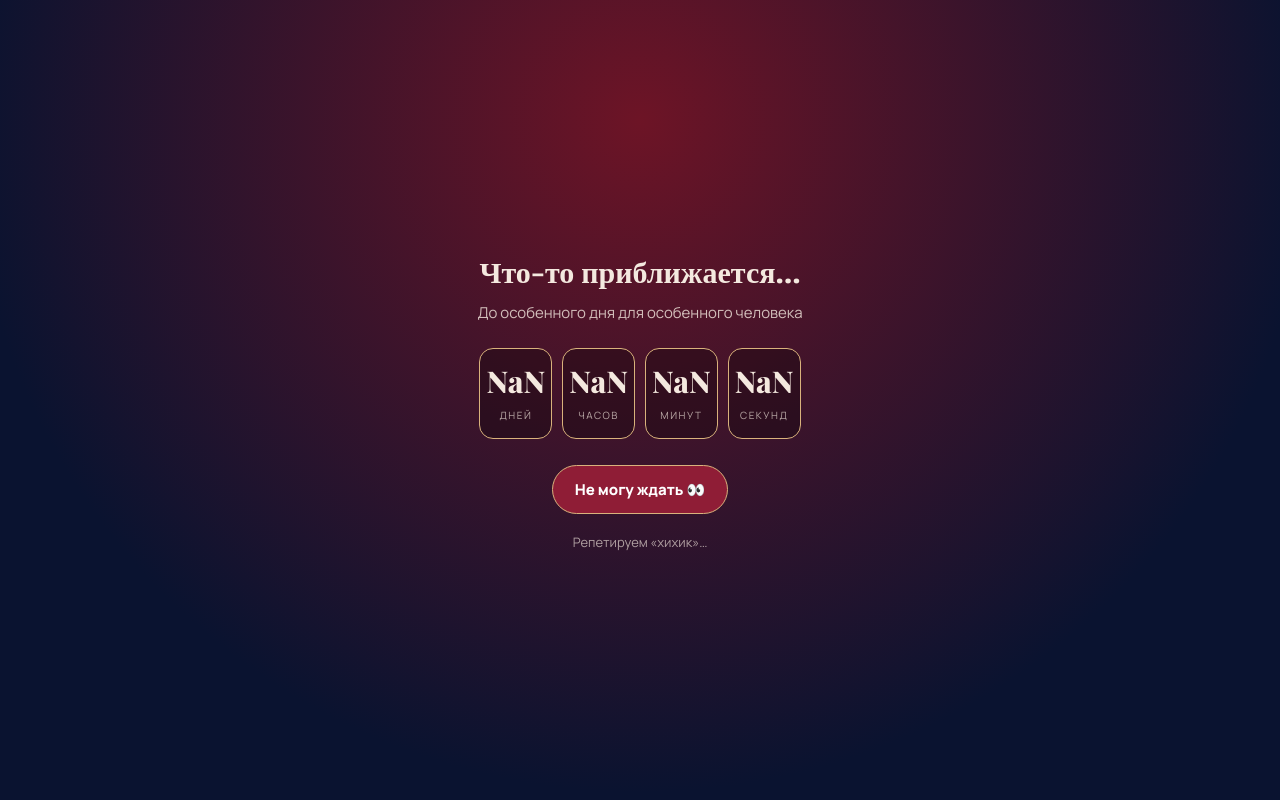
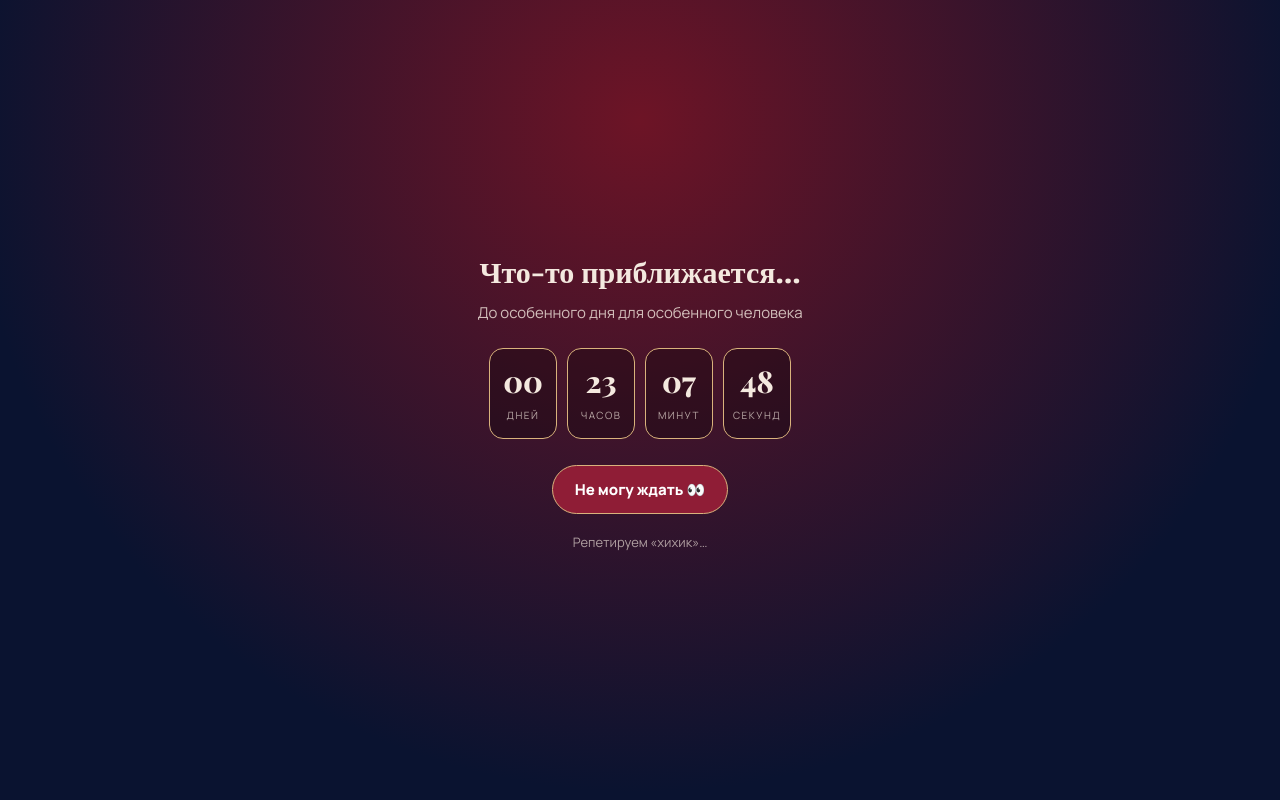
Before and after one commit to minminiam/KATE, a plain HTML site: page file.html in a window 1280 px wide. Shown: the top 800 px of the page. Drawn offline with nearby package versions, Linux system fonts and the light colour scheme; a web font is replaced by a local one.

Commit message:
Update file.html

```diff
--- a/file.html
+++ b/file.html
@@ -306,7 +306,7 @@ footer{text-align:center;padding:40px 20px 70px;opacity:.7;font-size:13px}
 <script src="https://cdnjs.cloudflare.com/ajax/libs/qrcodejs/1.0.0/qrcode.min.js"></script>
 <script>
 /* ===== НАСТРОЙКИ ===== */
-const BIRTHDAY = new Date('2026-18-11T21:00:00'); // <-- поставь дату дня рождения
+const BIRTHDAY = new Date('2026-11-18T21:00:00'); // <-- поставь дату дня рождения
 const PHOTOS = [
   {src:'photos/1.jpg', cap:'Кадр №1. Оператор: Катя (разумеется)'},
   {src:'photos/2.jpg', cap:'Кадр №2. Одобрено Матерью'},
```
